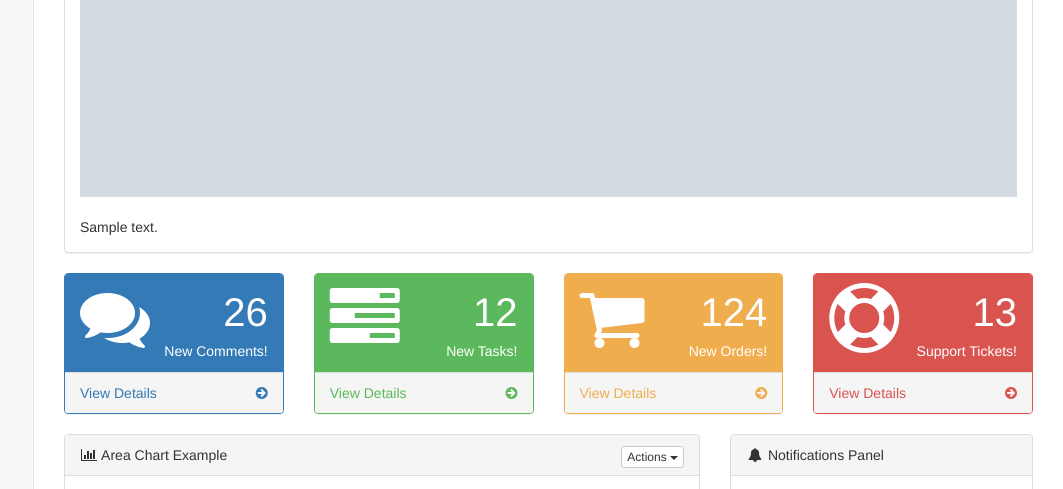
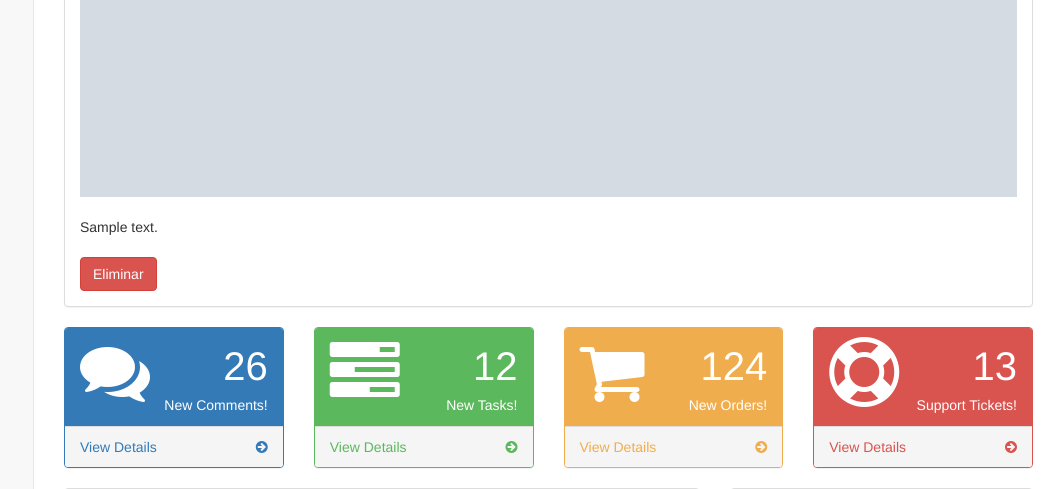
Before and after one commit to anderojas1/SIDeporte, a Django app: template templates/noticias/detalles_noticia.html in a window 1280 px wide. Shown: the part 743-1232 px from the top of the page, without its empty margins (217-1280 px from the left). Run offline with Django 3.2, Linux system fonts and the light colour scheme; the template is opened without the code that fills it: values that come from a table or form of the project are taken from there, others are empty; tables that the repository leaves empty hold one stand-in row (values such as "Sample post"); grey boxes marked "Sample" are stand-in pictures; grey boxes labelled with a size stand in for pictures from a placeholder-image service; some libraries are stand-ins or nearby versions.

Commit message:
enlace para eliminación de noticias

```diff
--- a/templates/noticias/detalles_noticia.html
+++ b/templates/noticias/detalles_noticia.html
@@ -13,7 +13,8 @@
 			Fecha de publicación: {{noticia.fecha}}<br>
 			<hr>
 			<img src="../../imagenes/{{ MEDIA_URL}}{{noticia.imagen}}" alt="{{noticia.titulo}}" width="1000px" /><br><br>
-			{{noticia.contenido}}<br>
+			{{noticia.contenido}}<br><br>
+			<a href="delete"><button class="btn btn-danger">Eliminar</button></a>
 		</div>
 	</div>
 {% endblock %}
```
